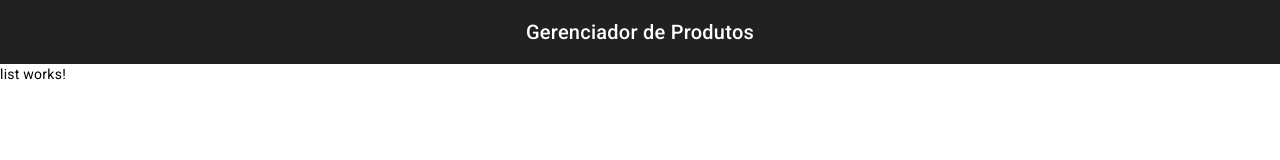
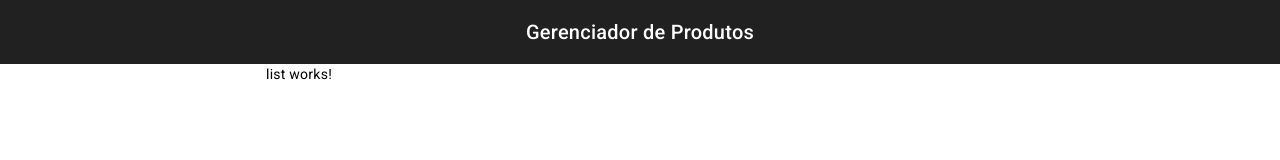
Before and after one commit to lucioneves/first-angular, an Angular app: page / in a window 1280 px wide. Shown: the top 160 px of the page. Built offline with nearby package versions, Linux system fonts and the light colour scheme.

Commit message:
feat: centraliza conteudo de router-outlet

```diff
--- a/src/app/app.component.html
+++ b/src/app/app.component.html
@@ -1,3 +1,7 @@
+<app-header></app-header>
 
-<app-header></app-header>
-<router-outlet></router-outlet>
+<div class="container">
+  <div class="content-container">
+     <router-outlet></router-outlet>
+  </div>
+</div>
```
